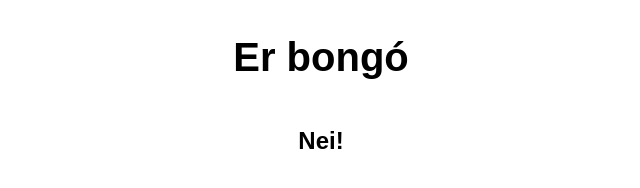
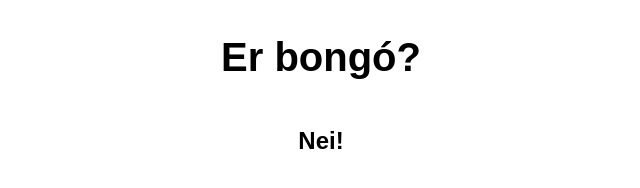
Before and after one commit to hafsig79/blindsheep, a plain HTML site: page erbongo/index.html in a window 1280 px wide. Shown: the whole page, without its empty margins (319-959 px from the left). Drawn offline with Linux system fonts and the light colour scheme.

Commit message:
Update index.html

```diff
--- a/erbongo/index.html
+++ b/erbongo/index.html
@@ -22,7 +22,7 @@
   </head>
   <body>
     <div class="bongocontainer">
-      <h1 class="headline1">Er bongó</h1>
+      <h1 class="headline1">Er bongó?</h1>
       <h2 class="headline2">Nei!</h2>
     </div>
   </body>
```
